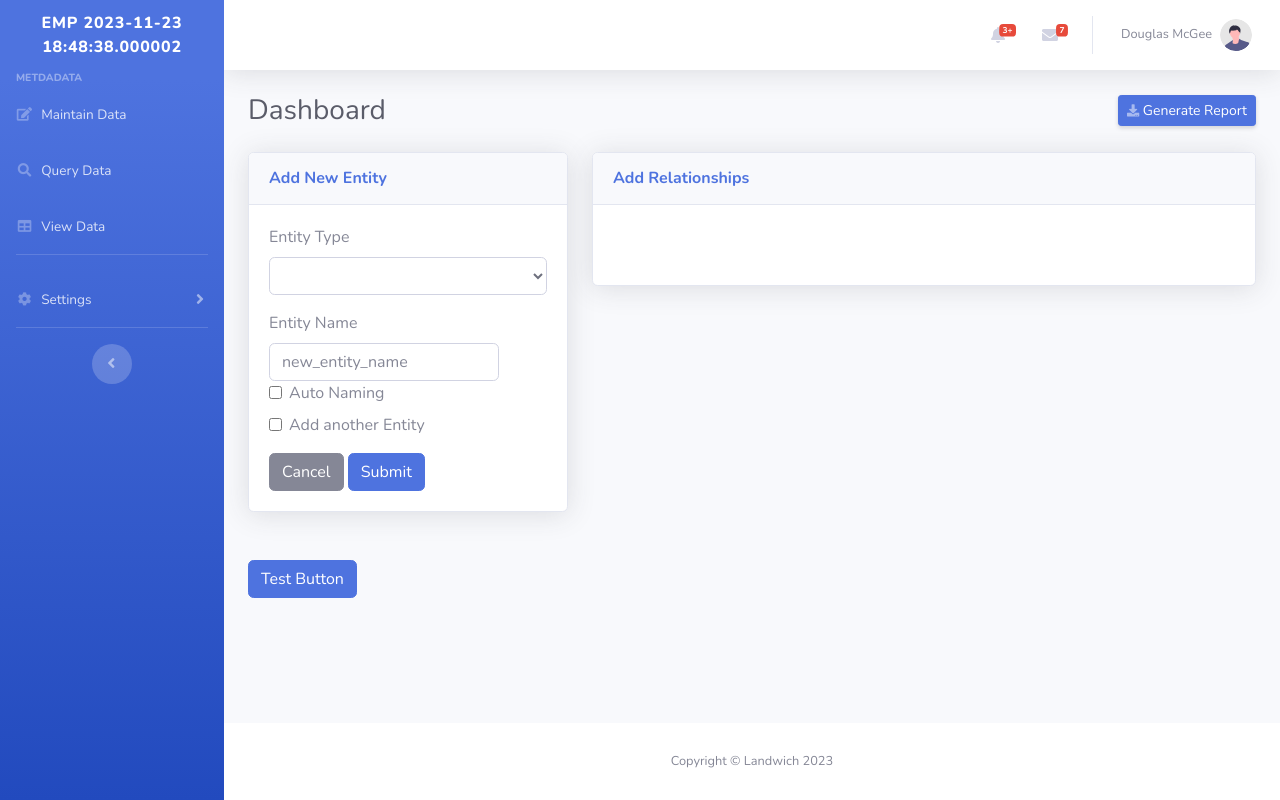
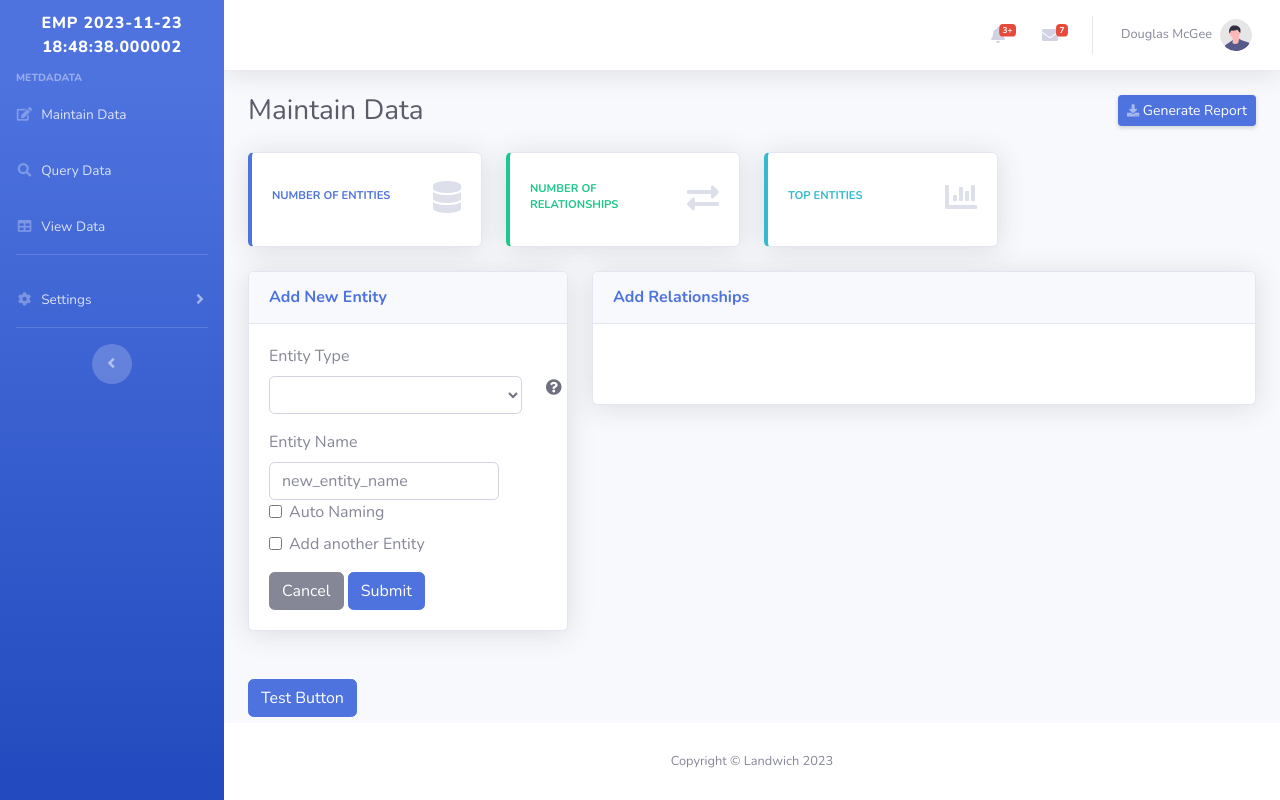
Before and after one commit to LukasLandwich/brickMetadataTool, a Flask app: page / in a window 1280 px wide. Run offline with Flask 3, Linux system fonts and the light colour scheme; lists and menus that the app fills with data are empty; parts of the project's set-up code (start-up, migrations or seed data) failed here and were passed over; some libraries are stand-ins or nearby versions.

Commit message:
added metadata statistics

```diff
--- a/main.py
+++ b/main.py
@@ -46,7 +46,13 @@
 
 @app.route('/get_metadata_statistics', methods=["GET"])
 def get_metadata_statistics():
-    pass
+    topNClasses = brick.getTopNClasses(3)
+    numberOfEntitites = brick.getNumberOfEntities()
+    numberOfRelationships = brick.getNumberOfRelationships()
+
+    response = jsonify({"topNClasses": topNClasses, "numberOfEntities": numberOfEntitites, "numberOfRelationships": numberOfRelationships})
+    print(response)
+    return response
 
 @app.route('/get_properties_of', methods=["POST"])
 def get_properties_of():
@@ -54,6 +60,13 @@
     _class= data.get('class')
     properties = brick.getPropertiesOf(_class)
     return jsonify([p.serialize() for p in properties])
+
+@app.route('/get_description_of', methods=["POST"])
+def get_description_of():
+    data = request.get_json()
+    _class= data.get('class')
+    description = brick.getDescriptionOf(_class)
+    return jsonify({"description": description})
 
 @app.route('/createEntity', methods=["POST"])
 def createEntity():
--- a/web/static/js/apiCalls.js
+++ b/web/static/js/apiCalls.js
@@ -6,6 +6,10 @@
 
 function get_properties_of(className, callback) {
     $.post( "/get_properties_of", JSON.stringify({ class: className }), callback);
+}
+
+function get_description_of(className, callback) {
+  $.post( "/get_description_of", JSON.stringify({ class: className }), callback);
 }
 
 function createEntity(label, name, properties, callback) {
@@ -33,3 +37,7 @@
         console.log(data);
       });
 }
+
+function getMetadataStatistics(callback) {
+  $.get( "/get_metadata_statistics", callback);
+}
--- a/web/static/js/script.js
+++ b/web/static/js/script.js
@@ -1,5 +1,7 @@
 $('#entityTypeSelect').on("change", function() {
-    data = get_properties_of($(this).val(), updatePropertieForm)
+    className = $(this).val()
+    data = get_properties_of(className, updatePropertieForm)
+    get_description_of(className, updateEntityDescription)
 
 });
 
@@ -27,7 +29,7 @@
         $('#propertyForm').removeClass("d-none");
 
         $.each(data, function(key,value) {
-            buildPropertyInput(value['name'], el)
+            buildPropertyInput(value['name'], value['definition'], el)
         });
     }
     else {
@@ -36,7 +38,7 @@
 }
 
 
-function buildPropertyInput(propertyName, el) {
+function buildPropertyInput(propertyName, definition, el) {
 
     var lable = $('<lable>', {
         for: 'propertyInput_' + propertyName,
@@ -47,7 +49,10 @@
         class: 'form-control',
         id: 'propertyInput_' + propertyName,
         propertyName: propertyName,
-        placeholder: 'Insert Property Value'
+        placeholder: 'Insert Property Value',
+        "data-toggle":"tooltip",
+        "data-placement":"top",
+        title: definition,
     })
 
     var div = $('<div>', {
@@ -58,3 +63,28 @@
     div.append(input)
     div.appendTo(el)
 }
+
+function updateStatistics() {
+    getMetadataStatistics(updateStatisticsCallback)
+}
+
+function updateStatisticsCallback(data) {
+    $("#numberOfEntities").text((data["numberOfEntities"]))
+    $("#numberOfRelationships").text(data["numberOfRelationships"])
+    var topN = ""
+    for (key in data["topNClasses"]){
+        console.log(key)
+        console.log(data["topNClasses"][key])
+        topN += key + data["topNClasses"][key]
+    }
+    $("#topEntities").text(topN)
+
+}
+
+function updateEntityDescription(data) {
+    $("#entityDescription").attr("title", data["description"])
+}
+
+$("#test").on("click", function() {
+    updateStatistics()
+})
--- a/web/templates/content.html
+++ b/web/templates/content.html
@@ -6,11 +6,71 @@
 
     <!-- Page Heading -->
     <div class="d-sm-flex align-items-center justify-content-between mb-4">
-        <h1 class="h3 mb-0 text-gray-800">Dashboard</h1>
+        <h1 class="h3 mb-0 text-gray-800">Maintain Data</h1>
         <a href="#" class="d-none d-sm-inline-block btn btn-sm btn-primary shadow-sm"><i
                 class="fas fa-download fa-sm text-white-50"></i> Generate Report</a>
     </div>
 
+    <div id="metadataStatistics" class="row">
+
+        <!-- Earnings (Monthly) Card Example -->
+        <div class="col-xl-3 col-md-6 mb-4">
+            <div class="card border-left-primary shadow h-100 py-2">
+                <div class="card-body">
+                    <div class="row no-gutters align-items-center">
+                        <div class="col mr-2">
+                            <div class="text-xs font-weight-bold text-primary text-uppercase mb-1">
+                                Number of Entities</div>
+                            <div id="numberOfEntities" class="h5 mb-0 font-weight-bold text-gray-800"></div>
+                        </div>
+                        <div class="col-auto">
+                            <i class="fas fa-database fa-2x text-gray-300"></i>
+                        </div>
+                    </div>
+                </div>
+            </div>
+        </div>
+
+        <!-- Earnings (Monthly) Card Example -->
+        <div class="col-xl-3 col-md-6 mb-4">
+            <div class="card border-left-success shadow h-100 py-2">
+                <div class="card-body">
+                    <div class="row no-gutters align-items-center">
+                        <div class="col mr-2">
+                            <div class="text-xs font-weight-bold text-success text-uppercase mb-1">
+                                Number of Relationships</div>
+                            <div id="numberOfRelationships" class="h5 mb-0 font-weight-bold text-gray-800"></div>
+                        </div>
+                        <div class="col-auto">
+                            <i class="fas fa-exchange-alt fa-2x text-gray-300"></i>
+                        </div>
+                    </div>
+                </div>
+            </div>
+        </div>
+
+        <!-- Earnings (Monthly) Card Example -->
+        <div class="col-xl-3 col-md-6 mb-4">
+            <div class="card border-left-info shadow h-100 py-2">
+                <div class="card-body">
+                    <div class="row no-gutters align-items-center">
+                        <div class="col mr-2">
+                            <div class="text-xs font-weight-bold text-info text-uppercase mb-1">Top Entities
+                            </div>
+                            <div class="row no-gutters align-items-center">
+                                <div class="col-auto">
+                                    <div id="topEntities" class="h5 mb-0 mr-3 font-weight-bold text-gray-800"></div>
+                                </div>
+                            </div>
+                        </div>
+                        <div class="col-auto">
+                            <i class="fas fa-chart-bar fa-2x text-gray-300"></i>
+                        </div>
+                    </div>
+                </div>
+            </div>
+        </div>
+    </div>
     <!-- Content Row -->
     <div class="row">
 
@@ -24,12 +84,19 @@
                 <div class="card-body">
                     <div class="form-group">
                         <label for="exampleFormControlSelect1">Entity Type</label>
+                        <div class="row">
+                            <div class="col-lg-11">
                                 <select class="form-control" id="entityTypeSelect" list="values" name="values">
                                     <option value="{{classes[0]}}" selected>{{classes[0]}}</option>
                                     {% for class in classes[1:] %}
                                         <option value="{{class}}">{{class}}</option>
                                     {% endfor %}
                                 </select>
+                            </div>
+                            <div id="entityDescription" style="text-align: center" class="col-lg-1" data-toggle="tooltip" data-placement="top" title="Tooltip on top">
+                                <i class="fas fa-question-circle text-gray-700"></i>
+                            </div>
+                        </div>
                     </div>
                     <div class="form-row align-items-center">
                         <div class="col-auto">
```
Also changed, not shown: brickadapter.py (+35 -15 lines). Lines whose indentation alone changed are shown as unchanged.
